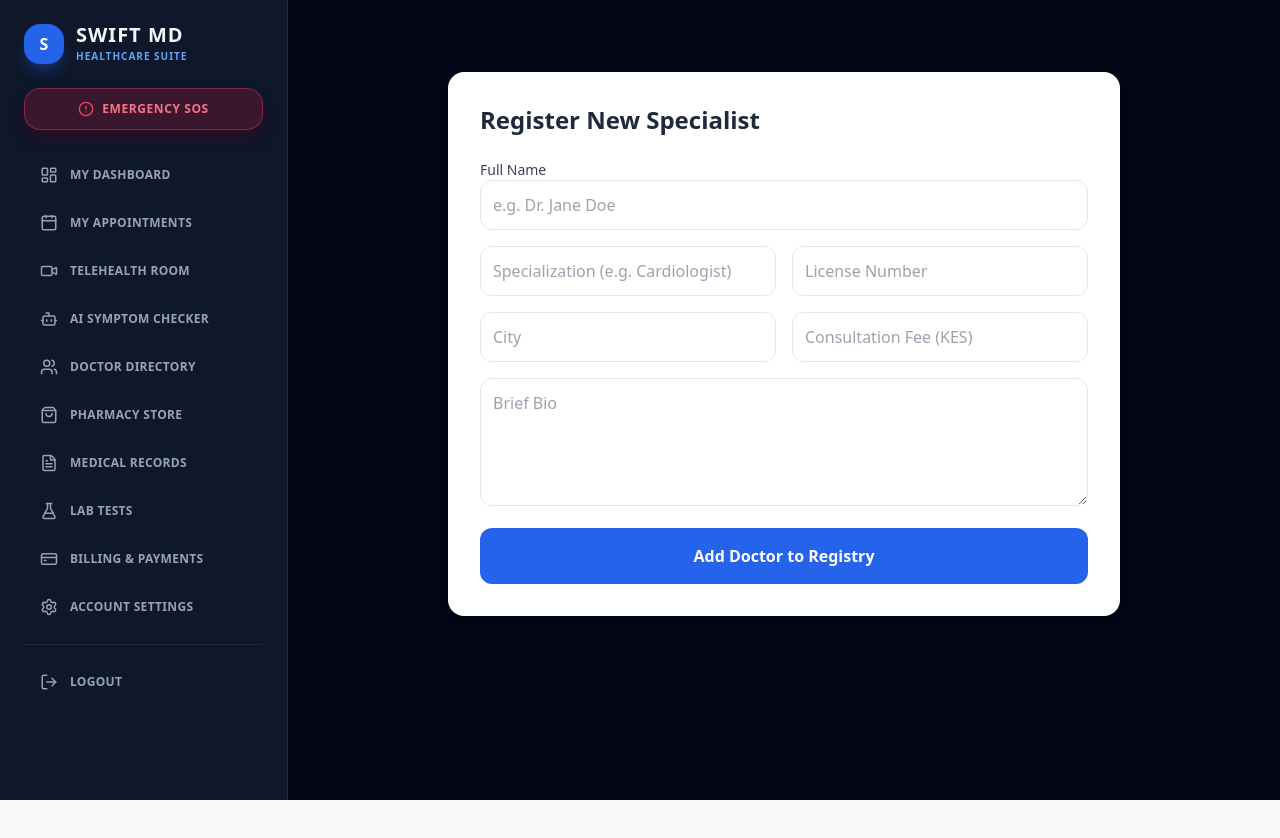
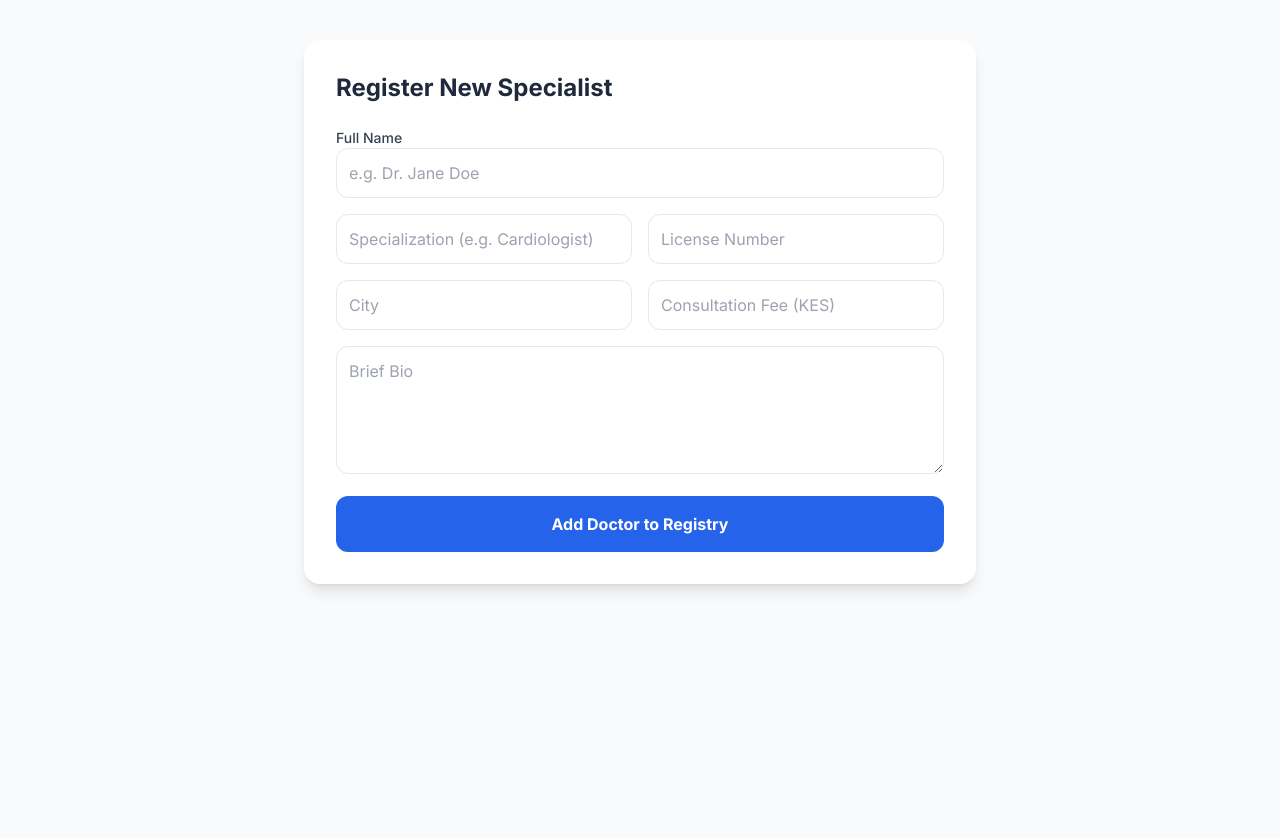
Before and after one commit to mugwe88-ops/MedicareAI, a Next.js app in the folder frontend/: page /patient/dashboard/add-doctor in a window 1280 px wide. Before the commit the page ends 800 px from the top, so only its background shows below. Built offline with nearby package versions, Linux system fonts and the light colour scheme.

Commit message:
Update layout.tsx

```diff
--- a/frontend/app/patient/dashboard/layout.tsx
+++ b/frontend/app/patient/dashboard/layout.tsx
@@ -1,171 +1,7 @@
-'use client';
-
-import Link from "next/link";
-import { usePathname } from "next/navigation";
-import { useState, useEffect } from "react";
-import {
-  LayoutDashboard,
-  Calendar,
-  Video,
-  ShoppingBag,
-  FileText,
-  Bot,
-  Users,
-  Settings,
-  UserPlus,
-  LogOut,
-  CreditCard,
-  FlaskConical,
-  AlertCircle
-} from "lucide-react";
-
 export default function DashboardLayout({
   children,
 }: {
   children: React.ReactNode;
 }) {
-  const pathname = usePathname();
-  const [mobileMenuOpen, setMobileMenuOpen] = useState(false);
-  const [userRole, setUserRole] = useState<string>("");
-
-  useEffect(() => {
-    try {
-      const storedUser = localStorage.getItem("user");
-      if (storedUser) {
-        const parsed = JSON.parse(storedUser);
-        if (parsed.role) {
-          setUserRole(parsed.role.toLowerCase());
-        }
-      }
-    } catch (e) {
-      console.error("Failed to parse user role from storage", e);
-    }
-  }, []);
-
-  // Base navigation items for patients - updated to use /patient/dashboard prefixes
-  const baseNavItems = [
-    { name: "MY DASHBOARD", href: "/patient/dashboard", icon: LayoutDashboard },
-    { name: "MY APPOINTMENTS", href: "/patient/dashboard/appointments", icon: Calendar },
-    { name: "TELEHEALTH ROOM", href: "/patient/telehealth", icon: Video },
-    { name: "AI SYMPTOM CHECKER", href: "/patient/dashboard/ai-checker", icon: Bot },
-    { name: "DOCTOR DIRECTORY", href: "/patient/dashboard/doctors", icon: Users },
-    { name: "PHARMACY STORE", href: "/patient/dashboard/pharmacy", icon: ShoppingBag },
-    { name: "MEDICAL RECORDS", href: "/patient/dashboard/records", icon: FileText },
-    { name: "LAB TESTS", href: "/patient/dashboard/labs", icon: FlaskConical },
-    { name: "BILLING & PAYMENTS", href: "/patient/dashboard/billing", icon: CreditCard },
-    { name: "ACCOUNT SETTINGS", href: "/patient/dashboard/settings", icon: Settings },
-  ];
-
-  // If user is a doctor or admin, add management features
-  const navItems = [...baseNavItems];
-  if (userRole === "doctor" || userRole === "admin") {
-    navItems.push({
-      name: "MANAGE DOCTORS",
-      href: "/patient/dashboard/add-doctor",
-      icon: UserPlus,
-    });
-  }
-
-  return (
-    <div className="min-h-screen bg-slate-950 flex flex-col md:flex-row overflow-x-hidden font-sans">
-
-      {/* Mobile Header Bar */}
-      <div className="md:hidden bg-slate-900 border-b border-slate-800 p-4 flex items-center justify-between z-20">
-        <div className="flex items-center gap-2">
-          <div className="bg-blue-600 w-8 h-8 rounded-xl flex items-center justify-center font-black text-sm text-white shadow-md shadow-blue-600/30">
-            S
-          </div>
-          <span className="text-lg font-black tracking-wider text-slate-100">
-            SWIFT MD
-          </span>
-        </div>
-        <button
-          onClick={() => setMobileMenuOpen(!mobileMenuOpen)}
-          className="text-slate-300 p-2 focus:outline-none hover:text-white font-bold text-xs bg-slate-800 rounded-lg px-3 py-2"
-        >
-          {mobileMenuOpen ? "✕ Close" : "☰ Menu"}
-        </button>
-      </div>
-
-      {/* Sidebar for Desktop & Mobile Toggle */}
-      <aside
-        className={`${
-          mobileMenuOpen ? "block" : "hidden"
-        } md:block w-full md:w-72 bg-slate-900 text-white p-6 border-r border-slate-800 flex flex-col justify-between shrink-0 z-10`}
-      >
-        <div>
-          {/* App Logo/Header (Desktop) */}
-          <div className="hidden md:flex mb-6 items-center gap-3">
-            <div className="bg-blue-600 w-10 h-10 rounded-2xl flex items-center justify-center font-black text-base text-white shadow-lg shadow-blue-600/30">
-              S
-            </div>
-            <div>
-              <span className="text-xl font-black tracking-wider text-slate-100 block leading-none">
-                SWIFT MD
-              </span>
-              <span className="text-[10px] font-bold text-blue-400 uppercase tracking-widest mt-1 block">
-                Healthcare Suite
-              </span>
-            </div>
-          </div>
-
-          {/* Emergency SOS Banner Button */}
-          <div className="mb-6">
-            <Link
-              href="/patient/telehealth"
-              onClick={() => setMobileMenuOpen(false)}
-              className="w-full flex items-center justify-center gap-2 px-4 py-3 bg-rose-600/20 hover:bg-rose-600/30 border border-rose-500/40 text-rose-400 rounded-2xl text-xs font-black uppercase tracking-wider transition shadow-lg shadow-rose-950/50 group"
-            >
-              <AlertCircle size={16} className="text-rose-500 animate-pulse" />
-              <span>Emergency SOS</span>
-            </Link>
-          </div>
-
-          {/* Dynamic Navigation Map */}
-          <nav className="space-y-1.5 max-h-[calc(100vh-320px)] overflow-y-auto pr-1">
-            {navItems.map((item) => {
-              const isActive = pathname === item.href;
-              const IconComponent = item.icon;
-              return (
-                <Link
-                  key={item.href}
-                  href={item.href}
-                  onClick={() => setMobileMenuOpen(false)}
-                  className={`flex items-center gap-3 px-4 py-3 rounded-xl text-xs font-bold tracking-wide transition-all ${
-                    isActive
-                      ? "bg-blue-600 text-white shadow-lg shadow-blue-600/25"
-                      : "text-slate-400 hover:bg-slate-800/60 hover:text-slate-200"
-                  }`}
-                >
-                  <IconComponent size={18} className={isActive ? "text-white" : "text-slate-400"} />
-                  <span>{item.name}</span>
-                </Link>
-              );
-            })}
-          </nav>
-        </div>
-
-        {/* Logout Action at Bottom */}
-        <div className="mt-4 pt-4 border-t border-slate-800/80">
-          <button
-            onClick={() => {
-              localStorage.clear();
-              window.location.href = "/login";
-            }}
-            className="w-full flex items-center gap-3 px-4 py-3 rounded-xl text-xs font-bold tracking-wide text-slate-400 hover:bg-rose-950/30 hover:text-rose-400 transition-all group"
-          >
-            <LogOut size={18} className="text-slate-400 group-hover:text-rose-400 transition-colors" />
-            <span>LOGOUT</span>
-          </button>
-        </div>
-      </aside>
-
-      {/* Main Page Content Render Target */}
-      <main className="flex-1 min-w-0 overflow-y-auto p-4 sm:p-6 lg:p-8 bg-slate-950">
-        <div className="max-w-7xl mx-auto">
-          {children}
-        </div>
-      </main>
-    </div>
-  );
+  return <>{children}</>;
 }
```
